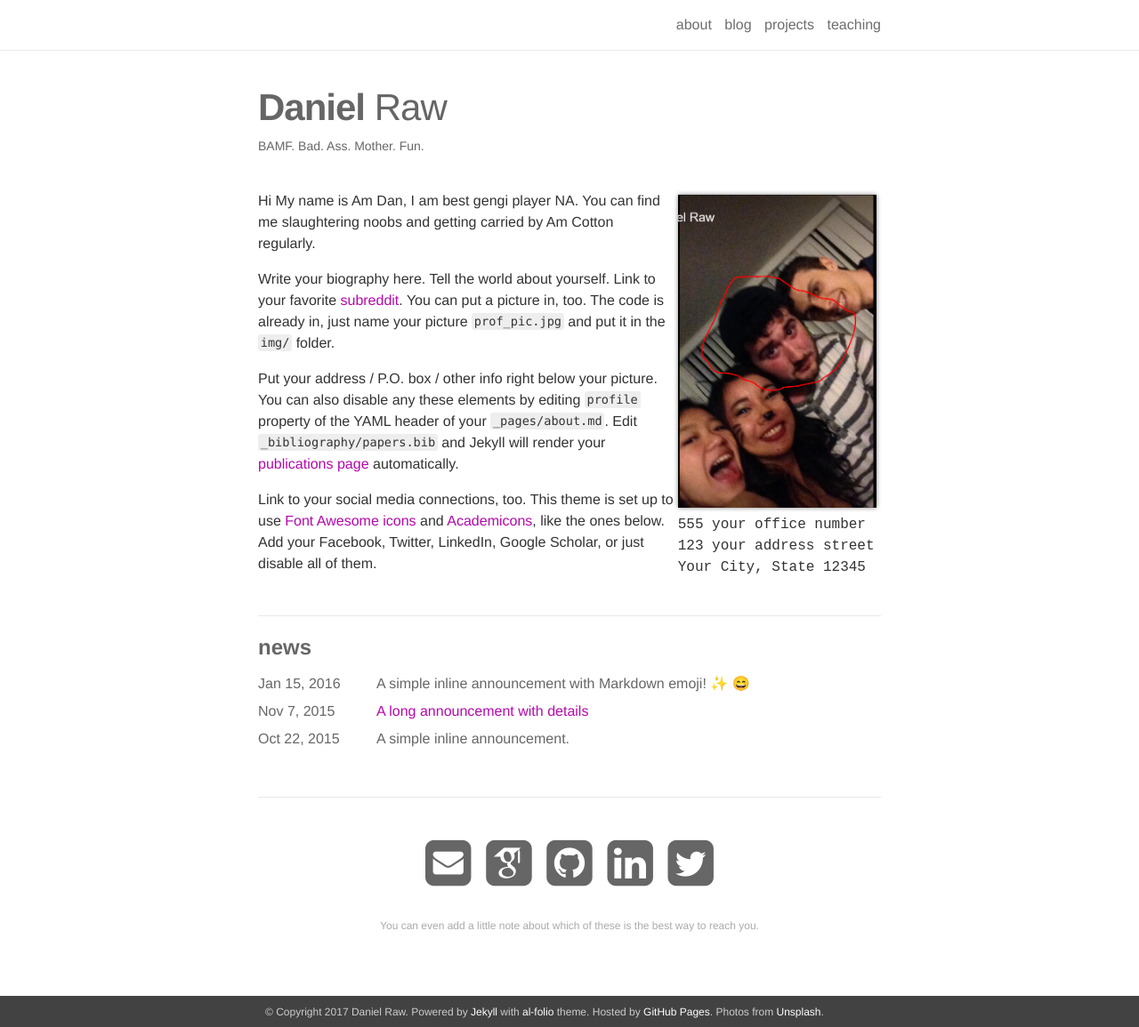
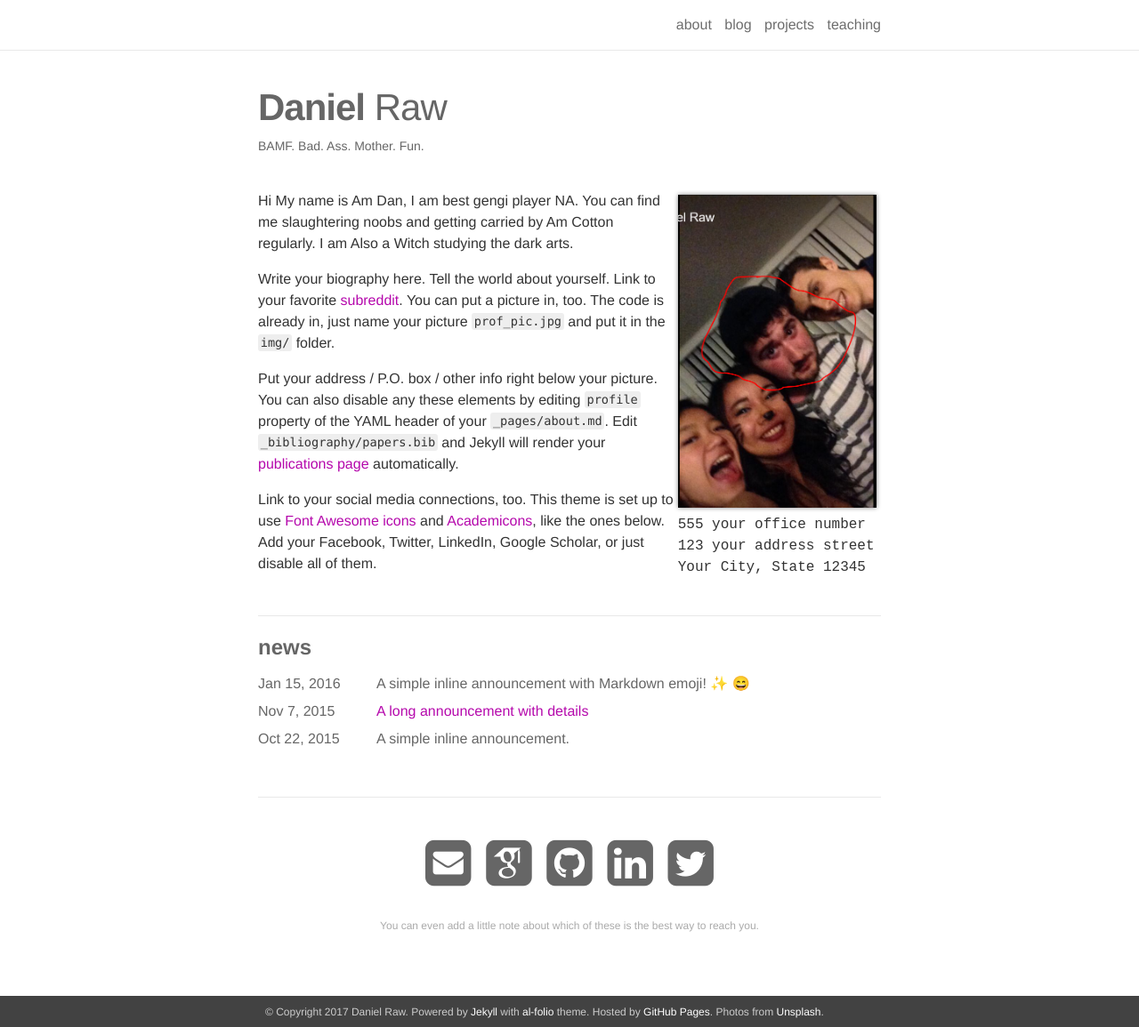
Before and after one commit to Danielraw1996/Danielraw1996.github.io, a Jekyll site: the page built from _pages/about.md, in a window 1280 px wide and 1155 px high. Shown: the whole window at 89% size. Built offline with Jekyll 4.4.1, drawn with Linux system fonts in a browser that asks for light colours; nearby versions of some CDN libraries; emoji names are drawn with the system emoji font; some web fonts are replaced.

Commit message:
Update about.md

```diff
--- a/_pages/about.md
+++ b/_pages/about.md
@@ -16,7 +16,7 @@ news: true
 social: true
 ---
 
-Hi My name is Am Dan, I am best gengi player NA. You can find me slaughtering noobs and getting carried by Am Cotton regularly.
+Hi My name is Am Dan, I am best gengi player NA. You can find me slaughtering noobs and getting carried by Am Cotton regularly. I am Also a Witch studying the dark arts.
 
 Write your biography here. Tell the world about yourself. Link to your favorite [subreddit](http://reddit.com){:target="\_blank"}. You can put a picture in, too. The code is already in, just name your picture `prof_pic.jpg` and put it in the `img/` folder.
 
```
